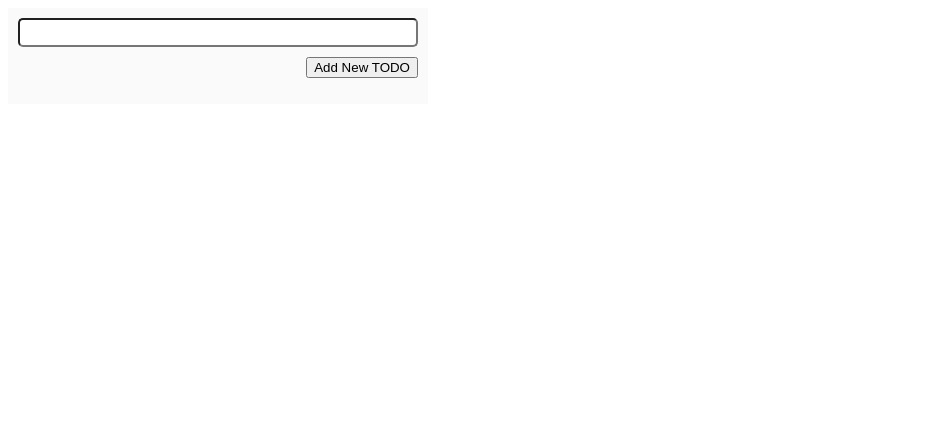
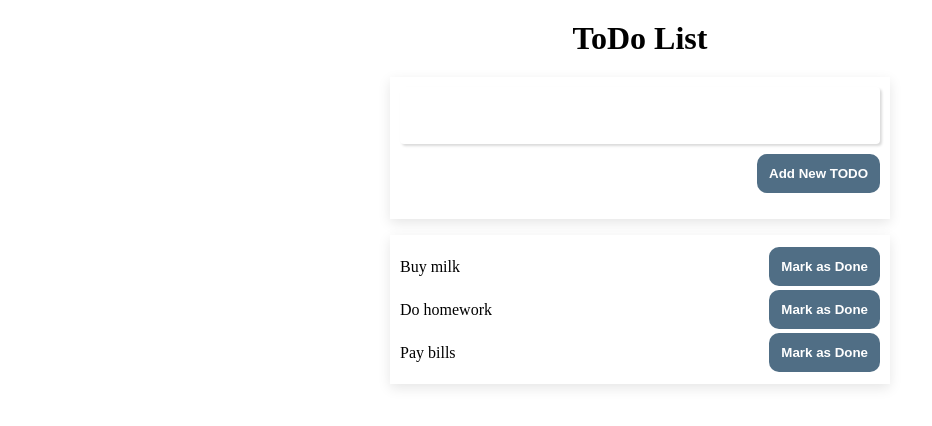
Before and after one commit to ttr100/todo, a website: page index.html in a window 1280 px wide. Shown: the whole page, without its empty margins (0-932 px from the left). Drawn offline with Linux system fonts and the light colour scheme.

Commit message:
Functioning

```diff
--- a/index.html
+++ b/index.html
@@ -5,9 +5,6 @@
   <body>
     <style>
       #todoForm{
-        background-color: #fafafa;
-        padding: 10px;
-        max-width: 400px;
         display: flex;
       }
       #todoForm form {
@@ -16,17 +13,59 @@
         flex-direction: column;
       }
       #todoForm input {
-        padding: 5px;
-        border-radius: 5px;
+        font-size: 2em;
+        padding: 10px;
+        border: 0;
+        border-radius: 4px;
+        box-shadow: rgba(0, 0, 0, 0.15) 1.95px 1.95px 2.6px;
       }
       #todoForm .buttonWrapper {
         margin-top: 10px;
         display: flex;
         justify-content: end;
       }
+      #wrapper {
+        width: 500px;
+        margin: auto;
+      }
+      #wrapper h1 {
+        text-align: center;
+        margin-top: 20px;
+        margin-bottom: 20px;
+      }
+      .shadow-card {
+        box-shadow: rgba(0, 0, 0, 0.1) 0px 4px 12px;
+        background-color: #ffffff;
+        padding: 10px;
+      }
+      #todoList {
+        margin-top: 1em;
+        display: flex;
+        flex-direction: column;
+      }
+
+      .todoItem{
+        display: flex;
+        justify-content: space-between;
+        padding-top: 2px;
+        padding-bottom: 2px;
+        align-items: center;
+      }
+
+      button {
+        background: #506e85;
+        padding: 12px;
+        border-radius: 10px;
+        border: 0;
+        color: white;
+        font-weight: bold;
+      }
     </style>
-    <div id="todoForm">
-      <form>
+    <div id="wrapper">
+      <h1>ToDo List</h1>
+
+      <div id="todoForm" class="shadow-card">
+        <form method="POST" action="/addTodo">
           <input type="text" name="todo" />
           <div class="buttonWrapper">
             <button type="submit" >
@@ -35,5 +74,33 @@
           </div>
         </form>
       </div>
+      <div id="todoList" class="shadow-card">
+
+        <div class="todoItem">
+          <div class="todoContent">Buy milk</div>
+          <div class="todoAction">
+            <form method="POST" action="/markAsDone" style="display: inline;">
+              <input type="hidden" id=""/>
+              <button type="submit">Mark as Done</button>
+            </form>
+          </div>
+        </div>
+
+        <div class="todoItem">
+          <div class="todoContent">Do homework</div>
+          <div class="todoAction">
+            <button>Mark as Done</button>
+          </div>
+        </div>
+
+        <div class="todoItem">
+          <div class="todoContent">Pay bills</div>
+          <div class="todoAction">
+            <button>Mark as Done</button>
+          </div>
+        </div>
+
+      </div>
+    </div>
   </body>
 </html>
```
Also changed, not shown: index.js (+87 -7 lines). Lines whose indentation alone changed are shown as unchanged.
